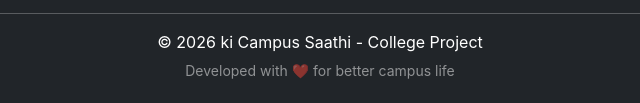
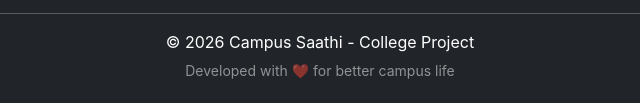
Before and after one commit to Naman-Nagar10/campus-saathi, a plain HTML site: page index.html in a window 1280 px wide. Shown: the part 1623-1726 px from the top of the page, 320-960 px from the left. Drawn offline with nearby package versions, Linux system fonts and the light colour scheme.

Commit message:
Update index.html

```diff
--- a/index.html
+++ b/index.html
@@ -431,7 +431,7 @@
             </div>
             <hr class="my-3">
             <div class="text-center">
-                <p class="mb-1">&copy; 2026 ki Campus Saathi - College Project</p>
+                <p class="mb-1">&copy; 2026 Campus Saathi - College Project</p>
                 <small class="text-white-50">Developed with ❤️ for better campus life</small>
             </div>
         </div>
```
